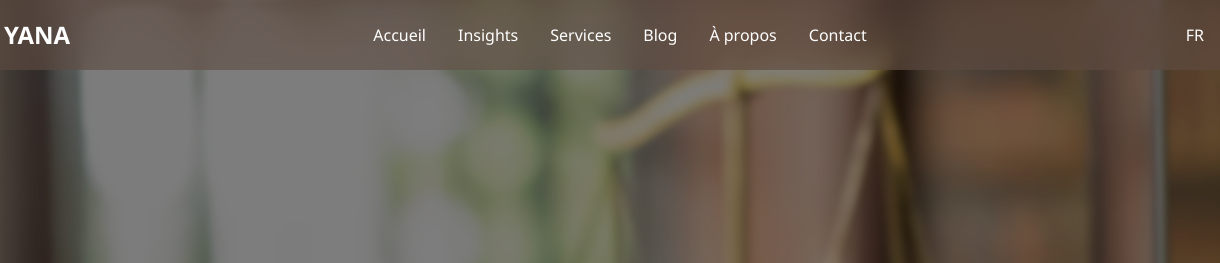
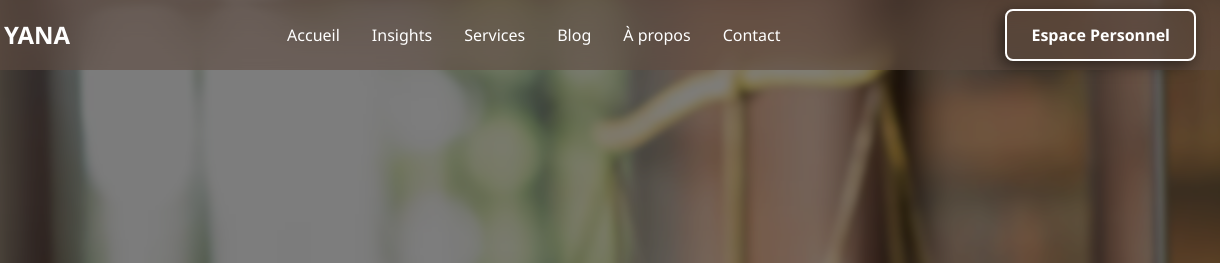
Before and after one commit to raydanalameri/YANA, a plain HTML site: page index.html in a window 1280 px wide. Shown: the top 263 px of the page, 60-1280 px from the left. Drawn offline with Linux system fonts and the light colour scheme.

Commit message:
button and fixes added

```diff
--- a/index.html
+++ b/index.html
@@ -33,7 +33,8 @@
             <li><a href="#contact">Contact</a></li>
           </ul>
         </nav>
-        <a class="lang-switch" href="#">FR</a>
+        <!-- <a class="lang-switch" href="#">FR</a> -->
+        <a href="#alerte" class="btn-outline-header">Espace Personnel</a>
       </div>
     </header>
 
@@ -205,6 +206,9 @@
           Contacts utiles : avocats, associations, autorités, plateformes de signalement (PHAROS, etc.).
         </p>
       </div>
+      <br>
+      <p>&copy; 2025 YANA • Tous droits réservés.</p>
+
     </footer>
 
     <script>
--- a/styles/header.css
+++ b/styles/header.css
@@ -56,3 +56,20 @@
     margin-left: 1rem;
     text-decoration: none;
   }
+
+
+
+
+  .btn-outline-header {
+    padding: 0.75rem 1.5rem;
+    margin: 0.5rem;
+    border-radius: 8px;
+    text-decoration: none;
+    font-weight: bold;
+    display: inline-block;
+    box-shadow: -4px 4px 16px rgba(0, 0, 0, 0.5);
+    border: 2px solid white;
+    color: white;
+    background: transparent;
+    transform: scale(1);
+  }
--- a/styles/styles.css
+++ b/styles/styles.css
@@ -17,6 +17,10 @@
     color: var(--color-text);
     line-height: 1.5;
     font-size: var(--font-size-400);
+  }
+
+  html {
+    scroll-behavior: smooth;
   }
 
   a {
@@ -448,4 +452,16 @@ h1, h2, h3, h4, h5, h6 {
   .nav-links li {
       margin: 10px 0;
   }
+
+  .chatbot-icon2 {
+
+    transform: scale(2);
+
+  }
+
+
+  .btn-outline-header {
+    transform: scale(0.6);
+  }
+
 }
```
